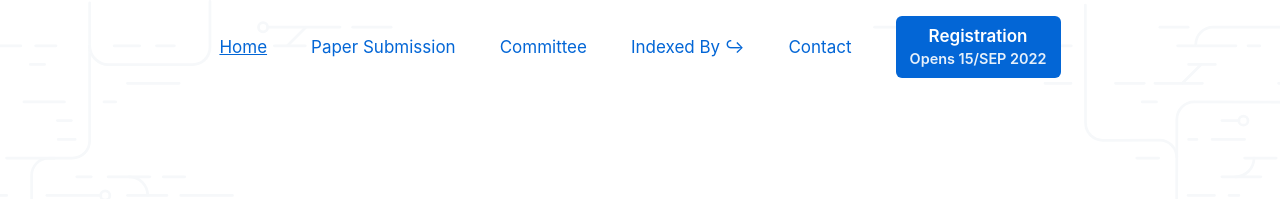
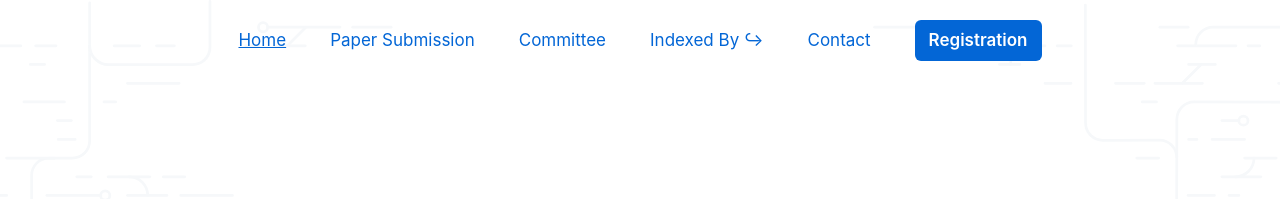
Before and after one commit to BalticSTE/balticste.com, a plain HTML site: page index.html in a window 1280 px wide. Shown: the top 199 px of the page. Drawn offline with Linux system fonts and the light colour scheme.

Commit message:
Update screen.css

```diff
--- a/css/screen.css
+++ b/css/screen.css
@@ -242,17 +242,6 @@ nav a:last-of-type {
   cursor: pointer;
   background-color: #0366d6;
   border-radius: 6px;
-
-  pointer-events: none;
-}
-
-nav a:last-of-type::after {
-  content: ' Opens 15/SEP 2022';
-  display: block;
-  margin-top: 7px;
-
-  font-size: 85%;
-  opacity: .9;
 }
 
 nav a:last-of-type:hover {
```
